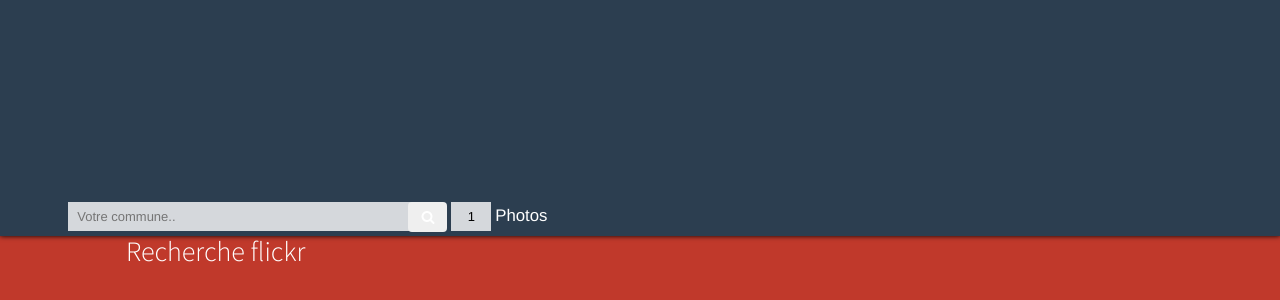
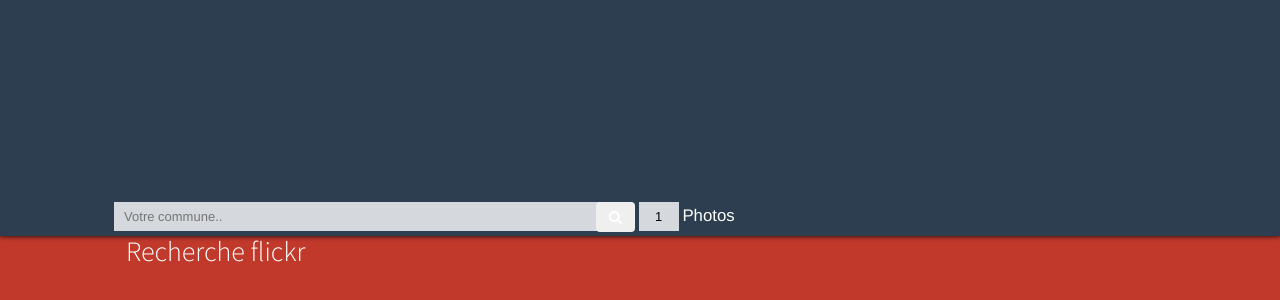
Before and after one commit to Bailed/mini-projet, a plain HTML site: page index.html in a window 1280 px wide. Shown: the part 244-544 px from the top of the page. Drawn offline with nearby package versions, Linux system fonts and the light colour scheme.

```diff
--- a/css/style.css
+++ b/css/style.css
@@ -32,6 +32,7 @@
 	height: 60%;
 	z-index: 2;
 	border-radius: 0%;
+	overflow: hidden;
 
 	-webkit-transition-property: top, border-radius;
 	-webkit-transition-duration:1s;
@@ -64,7 +65,7 @@
 #search
 {
 	height:20px;
-	width:50%;
+	width:70%;
 	bottom: 0;
 	position: absolute;
 	margin-left: auto;
```
